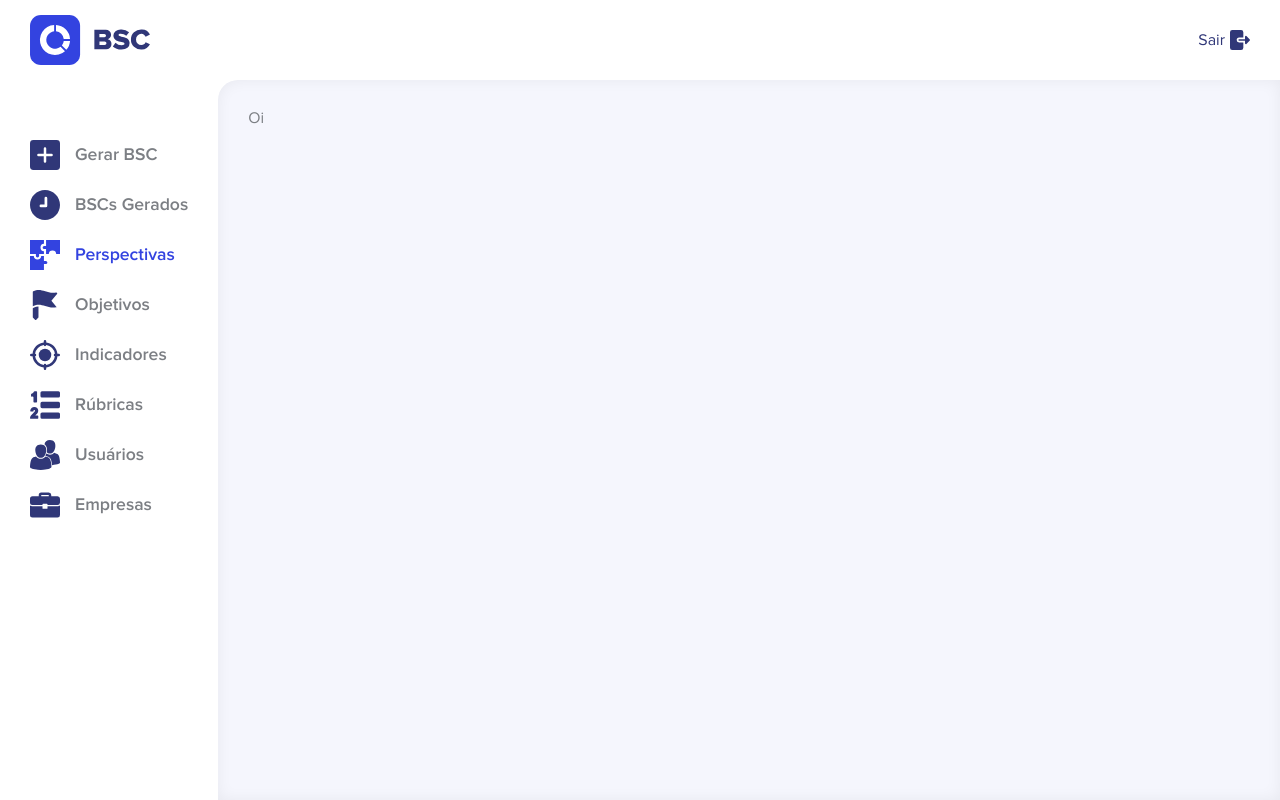
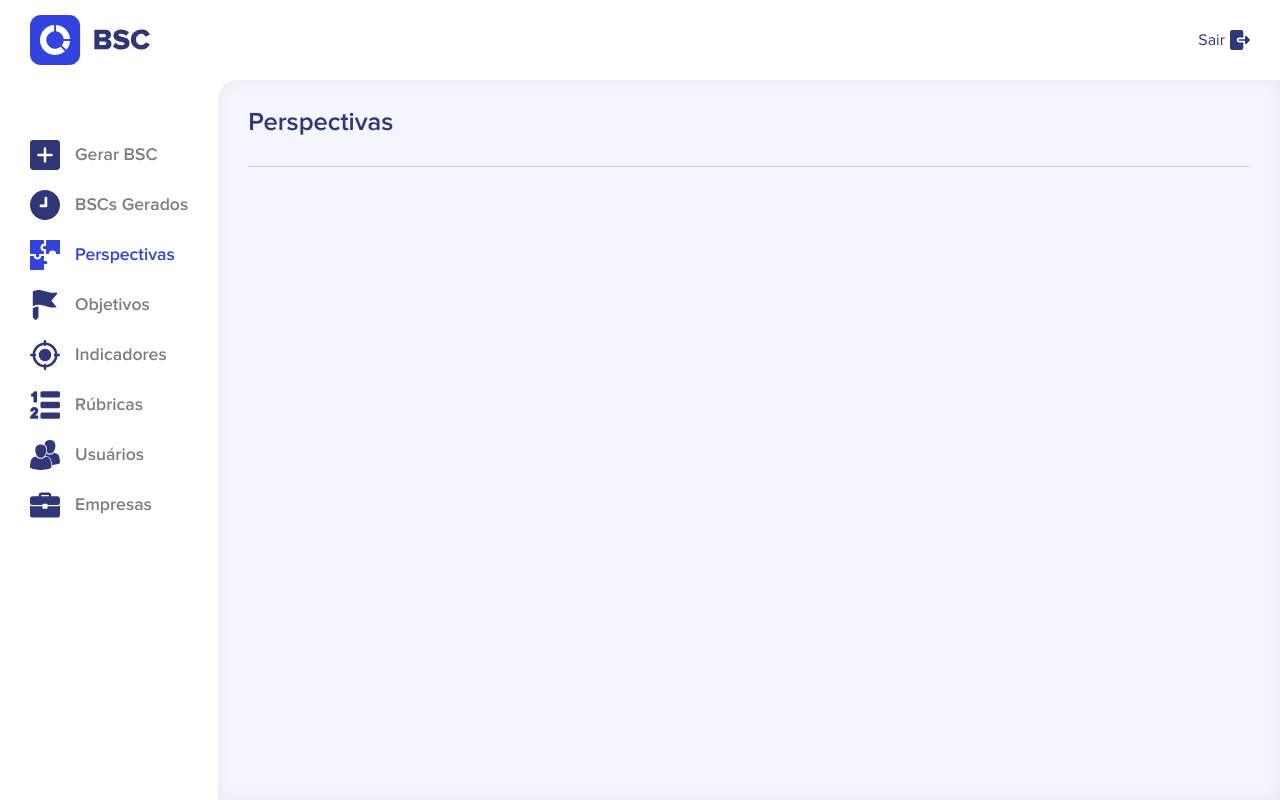
Before and after one commit to jhonnyizidoro/bsc, a React (Create React App) app: page /prospects in a window 1280 px wide. Built offline with nearby package versions, Linux system fonts and the light colour scheme.

Commit message:
feat: title component

```diff
--- /dev/null
+++ b/src/components/Title/Title.styles.ts
@@ -0,0 +1,19 @@
+import styled from 'styled-components'
+import { Colors, Fonts } from '../../assets/styles/variables'
+
+export const TitleWrapper = styled.div`
+	align-items: center;
+	border-bottom: 1px solid ${Colors.LIGHT_GRAY};
+	display: flex;
+	justify-content: space-between;
+	margin-bottom: 30px;
+	padding-bottom: 30px;
+`
+
+export const TitleElement = styled.h1`
+	color: ${Colors.DARK};
+	font-size: 1.6rem;
+	font-weight: ${Fonts.SEMI_BOLD};
+`
+
+export const TitleContent = styled.div``
--- /dev/null
+++ b/src/components/Title/Title.tsx
@@ -0,0 +1,16 @@
+import { FC } from 'react'
+
+import { TitleWrapper, TitleElement, TitleContent } from './Title.styles'
+
+interface TitleProps {
+	title: string
+}
+
+const Title: FC<TitleProps> = ({ title, children }) => (
+	<TitleWrapper>
+		<TitleElement>{title}</TitleElement>
+		<TitleContent>{children}</TitleContent>
+	</TitleWrapper>
+)
+
+export default Title
--- /dev/null
+++ b/src/components/Title/index.ts
@@ -0,0 +1,3 @@
+import Title from './Title'
+
+export default Title
--- a/src/pages/Prospects/ProspectsPage.tsx
+++ b/src/pages/Prospects/ProspectsPage.tsx
@@ -1,7 +1,12 @@
 import { FC } from 'react'
 
 import MainLayout from '../../Layouts/MainLayout'
+import Title from '../../components/Title'
 
-const ProspectsPage: FC = () => <MainLayout>Oi</MainLayout>
+const ProspectsPage: FC = () => (
+	<MainLayout>
+		<Title title="Perspectivas" />
+	</MainLayout>
+)
 
 export default ProspectsPage
```
